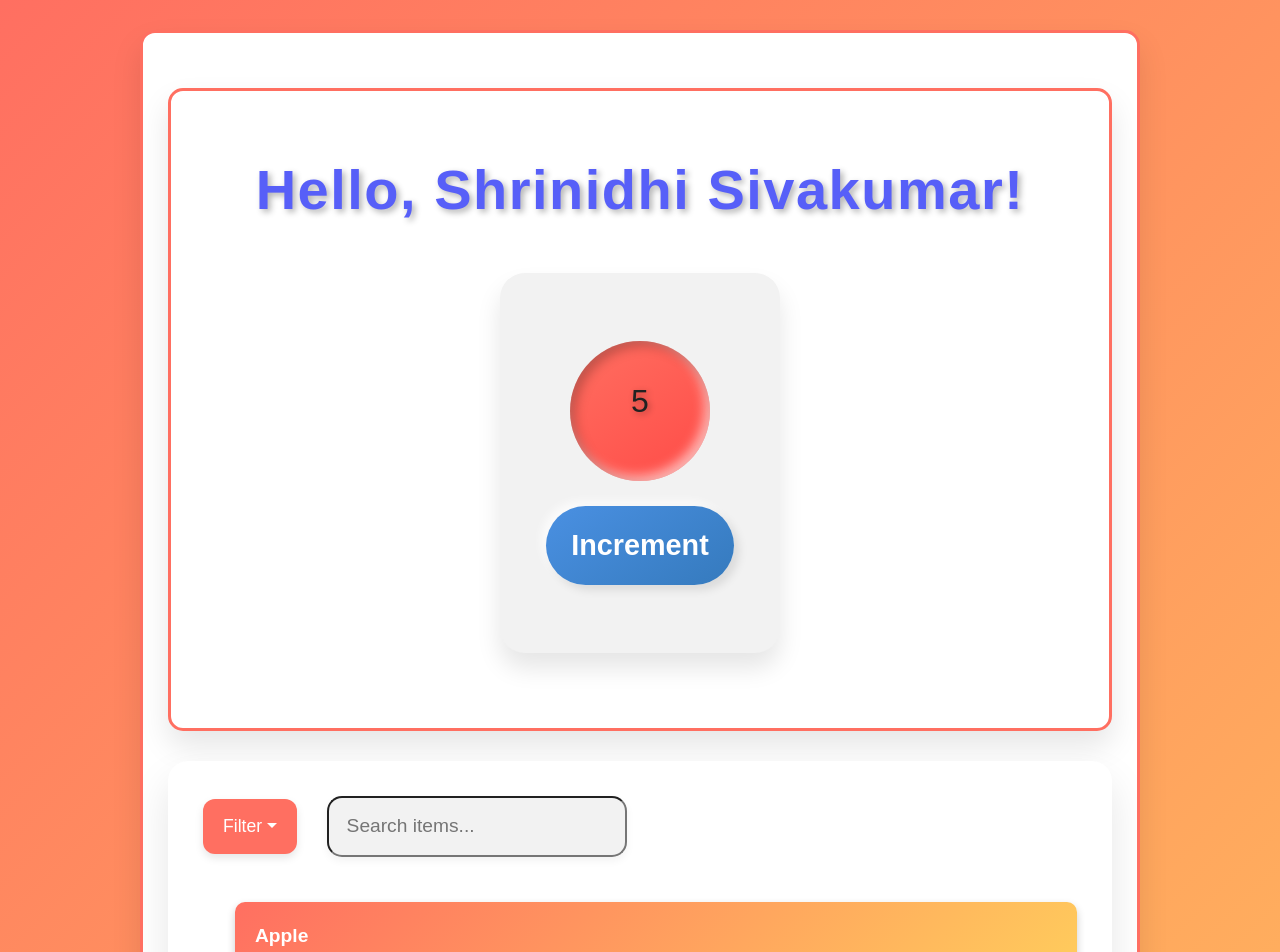
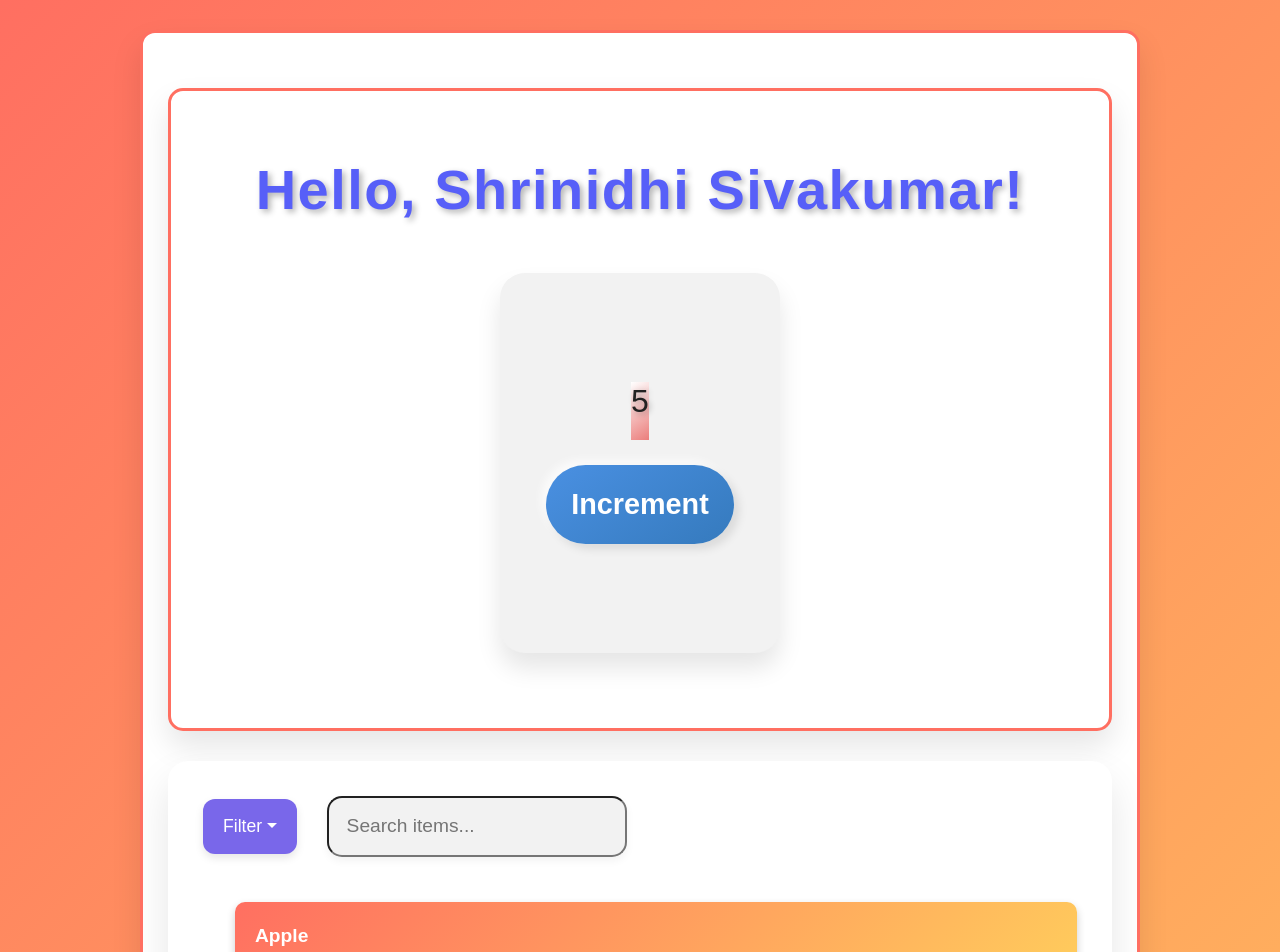
Before and after one commit to shrisivaclg/cw_8, a React (Create React App) app: page / in a window 1280 px wide. Shown: the top 952 px of the page. Built offline with nearby package versions, Linux system fonts and the light colour scheme.

Commit message:
Updated code with new features or bug fixes

```diff
--- a/src/Counter.css
+++ b/src/Counter.css
@@ -24,12 +24,8 @@
     display: flex;
     align-items: center;
     justify-content: center;
-    background: linear-gradient(145deg, #ff6f61, #ff4b47);
-    border-radius: 50%;
-    width: 140px;
-    height: 140px;
+    background: linear-gradient(145deg, #ffffff, #eb7d7b);
     margin-bottom: 25px;
-    box-shadow: inset 5px 5px 12px rgba(0, 0, 0, 0.25), inset -5px -5px 12px rgba(255, 255, 255, 0.6);
     color: #ffffff;
     font-size: 3.5rem;
     font-weight: bold;
--- a/src/FilteredList.css
+++ b/src/FilteredList.css
@@ -24,7 +24,7 @@
     padding: 14px 20px;
     font-size: 1.1rem;
     border-radius: 12px;
-    background-color: #FF6F61;  /* Red color */
+    background-color: #7967ea;  /* Red color */
     color: white;
     border: none;
     box-shadow: 0px 4px 8px rgba(0, 0, 0, 0.1);
@@ -32,7 +32,7 @@
 }
 
 .dropdown-filter .btn:hover {
-    background-color: #FF5722;  /* Darker red */
+    background-color: #ab6a81;  /* Darker red */
     box-shadow: 0px 6px 12px rgba(0, 0, 0, 0.2);
 }
 
```
